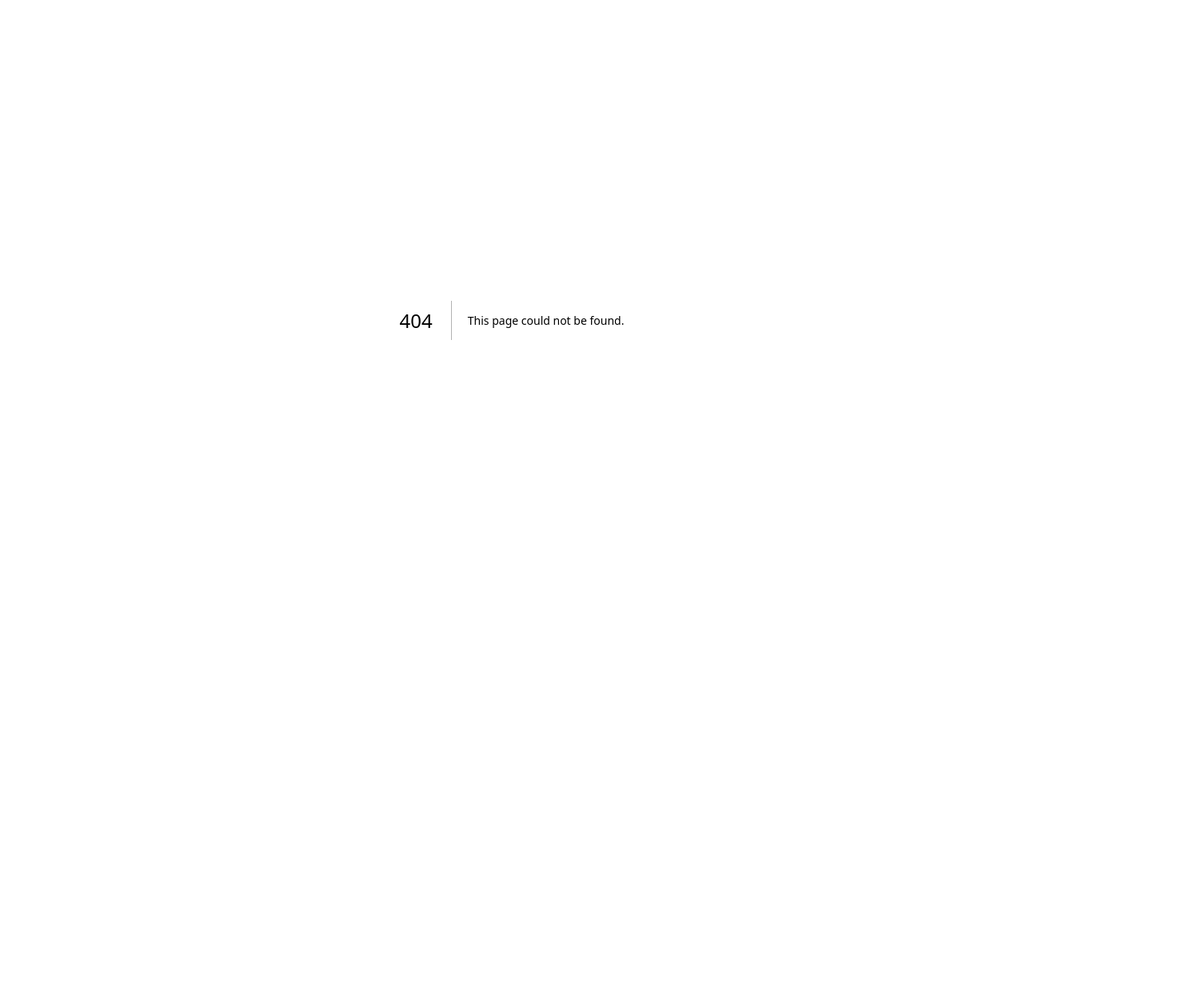
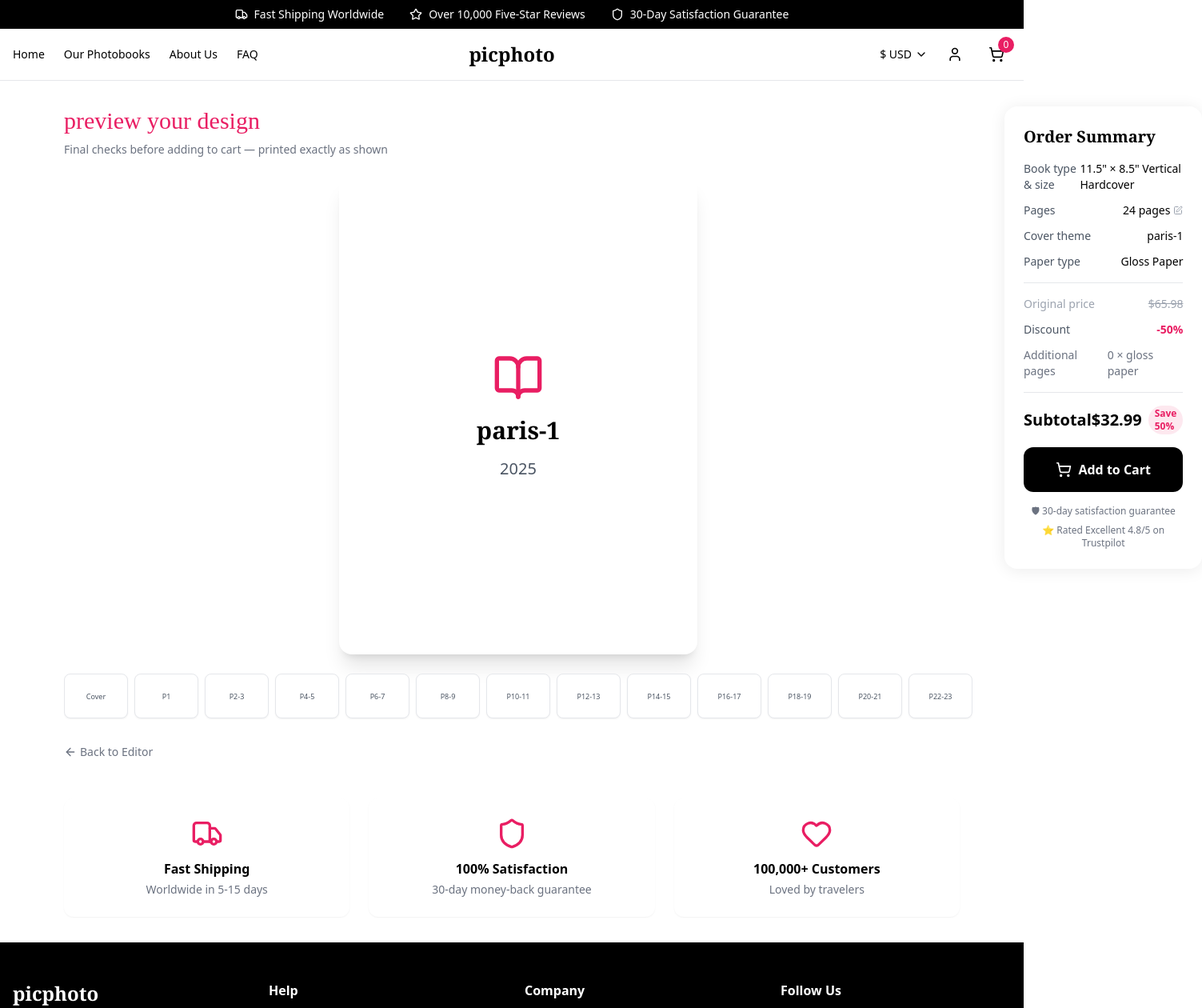
Before and after one commit to ikbal0677499743-lgtm/Picphoto, a Next.js app: page /editor/summary in a window 1280 px wide. Before the commit this address had no page. Shown: the top 1260 px of the page at 80% size, 1503 px wide, since content can reach past the window. Before the commit the page ends 800 px from the top, so only its background shows below. Built offline with nearby package versions, Linux system fonts and the light colour scheme.

Commit message:
Create editor summary page with preview and order details
Co-authored-by: ikbal0677499743-lgtm <233851664+ikbal0677499743-lgtm@users.noreply.github.com>

```diff
--- /dev/null
+++ b/app/editor/summary/page.tsx
@@ -0,0 +1,193 @@
+'use client'
+
+import { useState } from 'react'
+import { useRouter } from 'next/navigation'
+import Link from 'next/link'
+import { BookOpen, ArrowLeft, ShoppingCart, Truck, Shield, Heart, Edit } from 'lucide-react'
+import { useEditorStore } from '@/lib/store/editorStore'
+import AnnouncementBar from '@/components/layout/AnnouncementBar'
+import Header from '@/components/layout/Header'
+import Footer from '@/components/layout/Footer'
+
+export default function SummaryPage() {
+  const router = useRouter()
+  const [showSuccessToast, setShowSuccessToast] = useState(false)
+
+  const pages = useEditorStore(state => state.pages)
+  const templateTheme = useEditorStore(state => state.templateTheme)
+  const projectName = useEditorStore(state => state.projectName)
+
+  const handleAddToCart = () => {
+    setShowSuccessToast(true)
+
+    // Redirect to homepage after 2 seconds
+    setTimeout(() => {
+      router.push('/')
+    }, 2000)
+  }
+
+  return (
+    <div className="min-h-screen flex flex-col">
+      {/* Success Toast */}
+      {showSuccessToast && (
+        <div className="fixed top-4 right-4 bg-green-500 text-white px-6 py-3 rounded-lg shadow-lg z-50 animate-fade-in">
+          ✓ Added to cart!
+        </div>
+      )}
+
+      <AnnouncementBar />
+      <Header />
+
+      <main className="flex-1">
+        <div className="max-w-6xl mx-auto py-8 px-4">
+          {/* Two column grid */}
+          <div className="grid grid-cols-1 md:grid-cols-[1.2fr_1fr] gap-10">
+            {/* LEFT COLUMN - Preview */}
+            <div>
+              {/* Title */}
+              <h1 className="font-cursive text-3xl text-accent mb-2">
+                preview your design
+              </h1>
+              <p className="text-sm text-gray-500 mb-6">
+                Final checks before adding to cart — printed exactly as shown
+              </p>
+
+              {/* Book cover preview */}
+              <div className="aspect-[3/4] max-w-md bg-white rounded-2xl shadow-xl mx-auto p-8 flex flex-col items-center justify-center gap-4">
+                <BookOpen className="w-16 h-16 text-accent" />
+                <h2 className="font-serif font-black text-3xl text-center">
+                  {templateTheme || 'Travel Book'}
+                </h2>
+                <p className="text-xl text-gray-600">2025</p>
+              </div>
+
+              {/* Page thumbnails */}
+              <div className="mt-6 overflow-x-auto">
+                <div className="flex gap-2 pb-2">
+                  {pages.map((page, index) => (
+                    <div
+                      key={page.id}
+                      className="flex-shrink-0 w-20 h-14 rounded-lg bg-white border shadow-sm flex items-center justify-center"
+                    >
+                      <span className="text-[9px] font-medium text-gray-600">
+                        {index === 0 ? 'Cover' :
+                         index === 1 ? 'P1' :
+                         `P${(index - 1) * 2}-${(index - 1) * 2 + 1}`}
+                      </span>
+                    </div>
+                  ))}
+                </div>
+              </div>
+
+              {/* Back to editor link */}
+              <Link
+                href="/editor"
+                className="flex items-center gap-1 text-sm text-gray-500 hover:text-black transition-colors mt-6"
+              >
+                <ArrowLeft className="w-4 h-4" />
+                Back to Editor
+              </Link>
+            </div>
+
+            {/* RIGHT COLUMN - Order Summary */}
+            <div>
+              <div className="bg-white rounded-2xl shadow-[0_2px_20px_rgba(0,0,0,0.08)] p-6 sticky top-4">
+                <h2 className="font-serif text-xl font-black mb-4">Order Summary</h2>
+
+                {/* Product details */}
+                <div className="space-y-3 mb-4">
+                  <div className="flex justify-between text-sm">
+                    <span className="text-gray-600">Book type & size</span>
+                    <span className="font-medium">11.5" × 8.5" Vertical Hardcover</span>
+                  </div>
+                  <div className="flex justify-between text-sm items-center">
+                    <span className="text-gray-600">Pages</span>
+                    <span className="font-medium flex items-center gap-1">
+                      24 pages
+                      <Edit className="w-3 h-3 text-gray-400" />
+                    </span>
+                  </div>
+                  <div className="flex justify-between text-sm">
+                    <span className="text-gray-600">Cover theme</span>
+                    <span className="font-medium">{templateTheme || 'Travel Book'}</span>
+                  </div>
+                  <div className="flex justify-between text-sm">
+                    <span className="text-gray-600">Paper type</span>
+                    <span className="font-medium">Gloss Paper</span>
+                  </div>
+                </div>
+
+                <div className="border-t my-4" />
+
+                {/* Pricing */}
+                <div className="space-y-3 mb-4">
+                  <div className="flex justify-between text-sm">
+                    <span className="text-gray-400">Original price</span>
+                    <span className="text-gray-400 line-through">$65.98</span>
+                  </div>
+                  <div className="flex justify-between text-sm">
+                    <span className="text-gray-600">Discount</span>
+                    <span className="text-accent font-bold">-50%</span>
+                  </div>
+                  <div className="flex justify-between text-sm">
+                    <span className="text-gray-500">Additional pages</span>
+                    <span className="text-gray-500">0 × gloss paper</span>
+                  </div>
+                </div>
+
+                <div className="border-t my-4" />
+
+                {/* Subtotal */}
+                <div className="flex justify-between items-center mb-4">
+                  <span className="text-xl font-black">Subtotal</span>
+                  <div className="flex items-center gap-2">
+                    <span className="text-xl font-black">$32.99</span>
+                    <span className="bg-accent/10 text-accent text-xs px-2 py-0.5 rounded-full font-bold">
+                      Save 50%
+                    </span>
+                  </div>
+                </div>
+
+                {/* Add to cart button */}
+                <button
+                  onClick={handleAddToCart}
+                  className="w-full bg-black text-white py-4 rounded-xl font-bold text-base hover:bg-gray-800 transition-all active:scale-[0.98] flex items-center justify-center gap-2"
+                >
+                  <ShoppingCart className="w-5 h-5" />
+                  Add to Cart
+                </button>
+
+                {/* Trust badges */}
+                <div className="mt-4 space-y-2 text-center">
+                  <p className="text-xs text-gray-500">🛡 30-day satisfaction guarantee</p>
+                  <p className="text-xs text-gray-500">⭐ Rated Excellent 4.8/5 on Trustpilot</p>
+                </div>
+              </div>
+            </div>
+          </div>
+
+          {/* Bottom trust section */}
+          <div className="mt-12 grid grid-cols-1 md:grid-cols-3 gap-6">
+            <div className="flex flex-col items-center text-center p-6 bg-white rounded-xl shadow-sm">
+              <Truck className="w-10 h-10 text-accent mb-3" />
+              <h3 className="font-bold mb-1">Fast Shipping</h3>
+              <p className="text-sm text-gray-500">Worldwide in 5-15 days</p>
+            </div>
+            <div className="flex flex-col items-center text-center p-6 bg-white rounded-xl shadow-sm">
+              <Shield className="w-10 h-10 text-accent mb-3" />
+              <h3 className="font-bold mb-1">100% Satisfaction</h3>
+              <p className="text-sm text-gray-500">30-day money-back guarantee</p>
+            </div>
+            <div className="flex flex-col items-center text-center p-6 bg-white rounded-xl shadow-sm">
+              <Heart className="w-10 h-10 text-accent mb-3" />
+              <h3 className="font-bold mb-1">100,000+ Customers</h3>
+              <p className="text-sm text-gray-500">Loved by travelers</p>
+            </div>
+          </div>
+        </div>
+      </main>
+
+      <Footer />
+    </div>
+  )
+}
```
